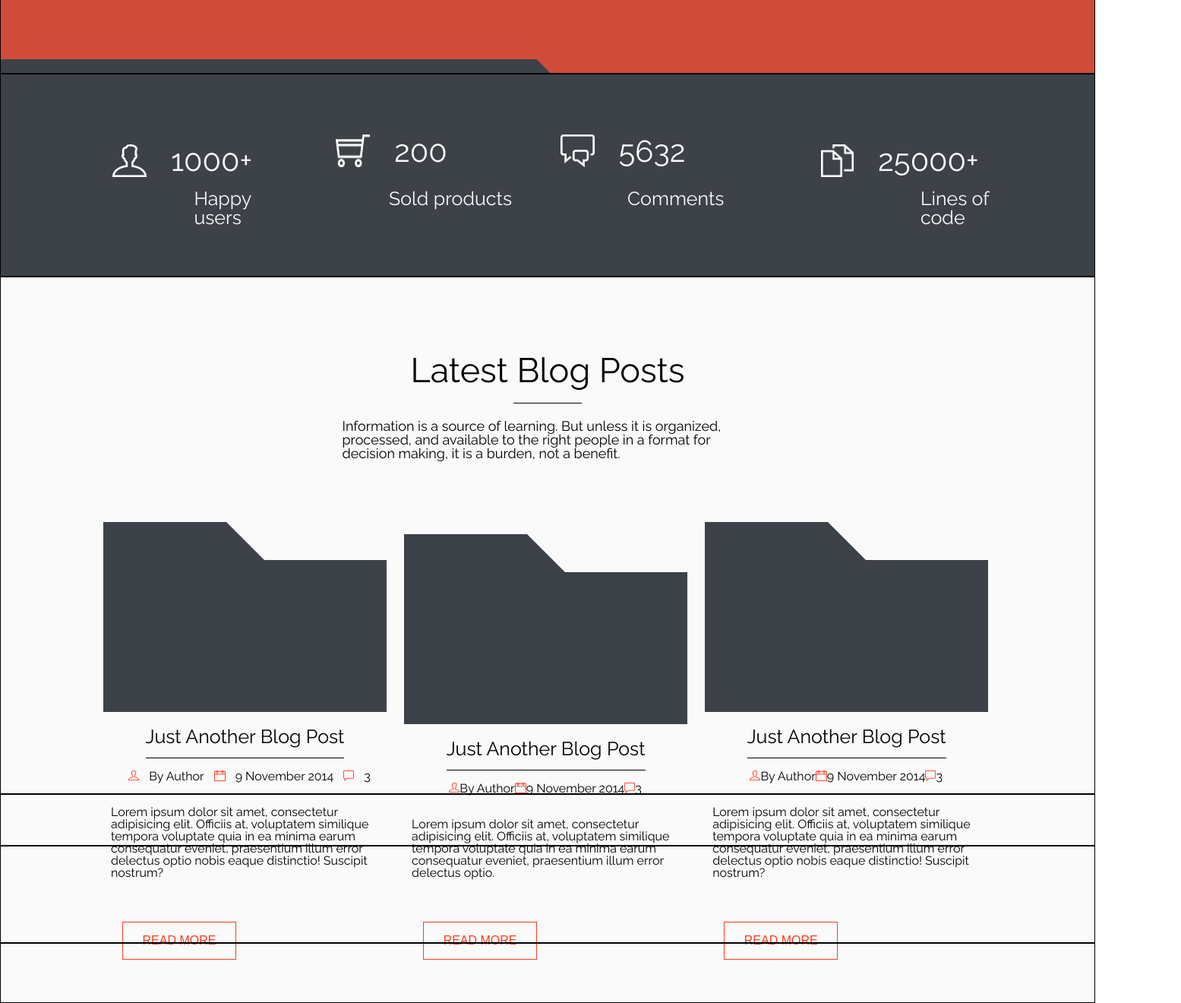
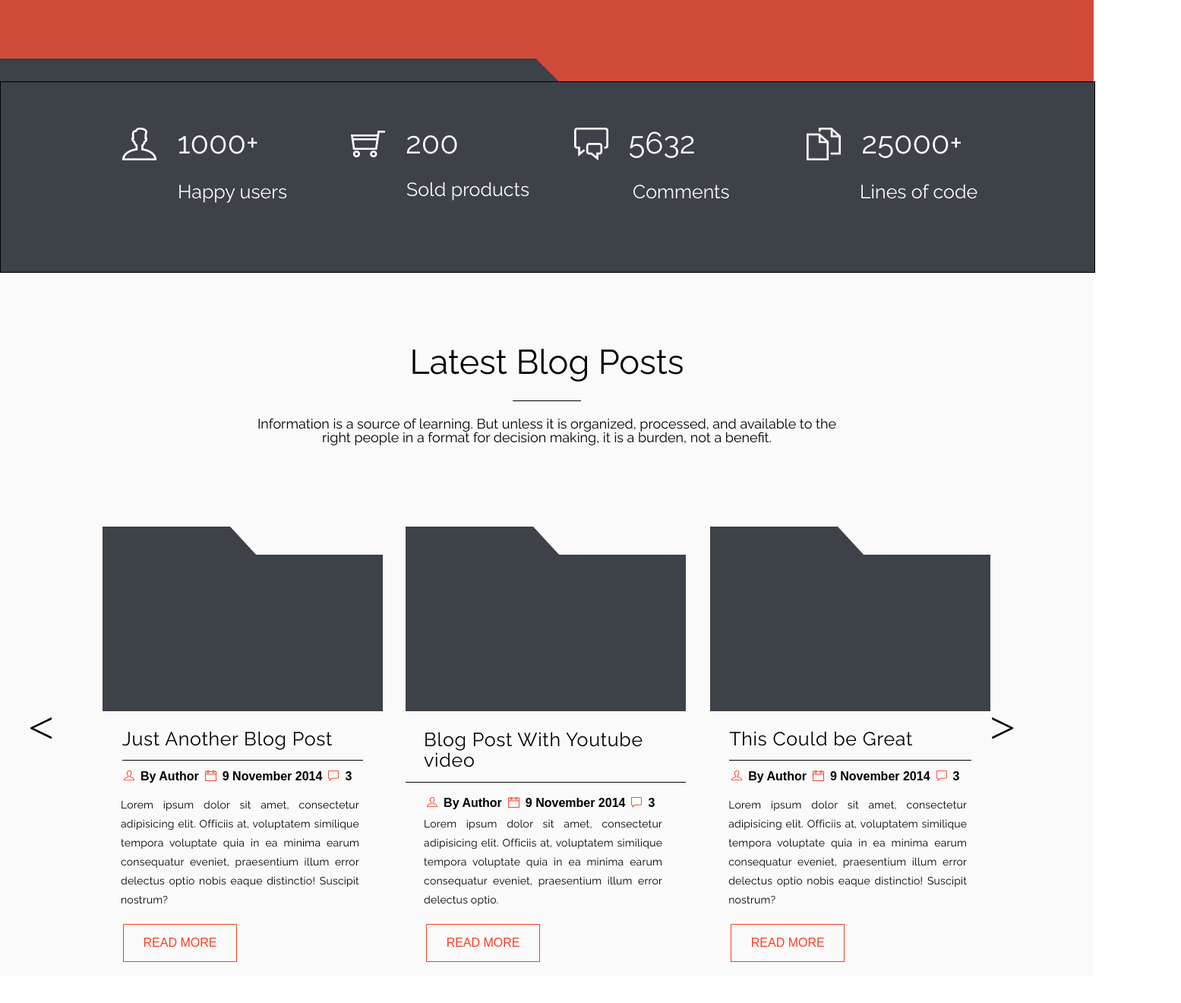
Before and after one commit to Pozharitskiy/hiqo-pozharitsky-markup, a website: page index.html in a window 1280 px wide. Shown: the part 1460-2780 px from the top of the page at 76% size, 1555 px wide, since content can reach past the window. After the commit the page ends 2745 px from the top, so only its background shows below. Drawn offline with Linux system fonts and the light colour scheme; a web font is replaced by a local one.

Commit message:
PixelPerfect all i did

```diff
--- a/index.html
+++ b/index.html
@@ -76,35 +76,39 @@
           </p>
           <p class="quote-author">— Erik Adigard</p>
         </div>
+        <div class="bottom-picture"></div>
       </div>
       <div class="commercial-data">
         <ul class="list-of-data">
           <li class="list-of-data-li">
             <div class="chapter">
-              <img src="src/img/user.png" alt="" class="chapter-image"/>
-              <p class="list-numbers">1000+</p>
+              <div class="chapter-container"><img src="src/img/user.png" alt="" class="chapter-image"/>
+              <p class="list-numbers">1000+</p></div>
               <p class="list-letters">Happy users</p>
             </div>
           </li>
           <li class="list-of-data-li">
             <div class="chapter-two">
-              <img src="src/img/cart.png" alt="" class="chapter-image" />
-              <p class="list-numbers">200</p>
-              <p class="list-letters">Sold products</p>
+                <div class="chapter-container-two">
+              <img src="src/img/cart.png" alt="" class="chapter-image-two" />
+              <p class="list-numbers">200</p></div>
+              <p class="list-letters-two">Sold products</p>
             </div>
           </li>
-          <li class="list-of-data-li">
+          <li class="list-of-data-li-special">
             <div class="chapter-three">
-              <img src="src/img/comments.png" alt="" class="chapter-image" />
-              <p class="list-numbers">5632</p>
-              <p class="list-letters">Comments</p>
+                <div class="chapter-container-three">
+              <img src="src/img/comments.png" alt="" class="chapter-image-three" />
+              <p class="list-numbers">5632</p></div>
+              <p class="list-letters-three">Comments</p>
             </div>
           </li>
           <li class="list-of-data-li">
             <div class="chapter-four">
-              <img src="src/img/files.png" alt="" class="chapter-image" />
-              <p class="list-numbers">25000+</p>
-              <p class="list-letters">Lines of code</p>
+                <div class="chapter-container-four">
+              <img src="src/img/files.png" alt="" class="chapter-image-four" />
+              <p class="list-numbers">25000+</p></div>
+              <p class="list-letters-four">Lines of code</p>
             </div>
           </li>
         </ul>
@@ -121,13 +125,15 @@
           </p>
         </div>
         <div class="blog-folders">
+          <div class="arrows"><p class="left-blog-arrow"><</p>
+          <p class="right-blog-arrow">></p></div>
           <div class="first-column">
             <div class="folder">
               <div class="folder-headline">
-                <p class="folder-name">Just Another Blog Post</p>
+                <p class="first-folder-name">Just Another Blog Post</p>
               </div>
             </div>
-            <div class="folder-info">
+            <div class="first-folder-info">
               <ul class="info-list">
                 <li class="info-list-li"><img src="src/img/blog/blog-user.png"  alt=""/></li>
                 <li class="info-list-li"><p>By Author</p></li>
@@ -149,45 +155,47 @@
               <button class="read-more">read more</button>
             </div>
           </div>
-          <div class="first-column">
+          <div class="second-column">
               <div class="folder">
                 <div class="folder-headline">
-                  <p class="folder-name">Just Another Blog Post</p>
+                  <p class="second-folder-name">Blog Post With Youtube   video</p>
                 </div>
               </div>
-              <div class="folder-info">
+              <div class="second-folder-info">
                 <ul class="info-list">
-                  <li><img src="src/img/blog/blog-user.png"  alt=""/></li>
-                  <li><p>By Author</p></li>
-                  <li><img src="src/img/blog/calendar.png"  alt=""/></li>
-                  <li><p>9 November 2014</p></li>
-                  <li><img src="src/img/blog/blog-comment.png"  alt=""/></li>
-                  <li><p>3</p></li>
+                  <li class="info-list-li"><img src="src/img/blog/blog-user.png"  alt=""/></li>
+                  <li class="info-list-li"><p>By Author</p></li>
+                  <li class="info-list-li"><img src="src/img/blog/calendar.png"  alt=""/></li>
+                  <li class="info-list-li"><p>9 November 2014</p></li>
+                  <li class="info-list-li"><img src="src/img/blog/blog-comment.png"  alt=""/></li>
+                  <li class="info-list-li"><p>3</p></li>
                 </ul>
               </div>
               <div class="folder-paragraph">
                 <p class="folder-words">
-                    Lorem ipsum dolor sit amet, consectetur adipisicing elit. Officiis at, voluptatem similique tempora voluptate quia in ea minima earum consequatur eveniet, praesentium illum error delectus optio.
-                </p>
+                    Lorem ipsum dolor sit amet, consectetur adipisicing elit.
+                     Officiis at, voluptatem similique tempora voluptate quia in ea minima earum consequatur eveniet,
+                      praesentium illum error delectus optio.
+               </p>
               </div>
               <div class="folder-button">
                 <button class="read-more">read more</button>
               </div>
             </div>
-            <div class="first-column">
+            <div class="third-column">
                 <div class="folder">
                   <div class="folder-headline">
-                    <p class="folder-name">Just Another Blog Post</p>
+                    <p class="third-folder-name">This Could be Great</p>
                   </div>
                 </div>
-                <div class="folder-info">
+                <div class="third-folder-info">
                   <ul class="info-list">
-                    <li><img src="src/img/blog/blog-user.png"  alt=""/></li>
-                    <li><p>By Author</p></li>
-                    <li><img src="src/img/blog/calendar.png" alt="" /></li>
-                    <li><p>9 November 2014</p></li>
-                    <li><img src="src/img/blog/blog-comment.png"  alt=""/></li>
-                    <li><p>3</p></li>
+                    <li class="info-list-li"><img src="src/img/blog/blog-user.png"  alt=""/></li>
+                    <li class="info-list-li"><p>By Author</p></li>
+                    <li class="info-list-li"><img src="src/img/blog/calendar.png" alt="" /></li>
+                    <li class="info-list-li"><p>9 November 2014</p></li>
+                    <li class="info-list-li"><img src="src/img/blog/blog-comment.png"  alt=""/></li>
+                    <li class="info-list-li"><p>3</p></li>
                   </ul>
                 </div>
                 <div class="folder-paragraph">
--- a/scss/_inheritance.scss
+++ b/scss/_inheritance.scss
@@ -1,3 +1,5 @@
+@import "variables";
+
 %centering {
   display: flex;
   justify-content: center;
--- a/scss/components/_blog.scss
+++ b/scss/components/_blog.scss
@@ -5,12 +5,14 @@
 
 .blog-headline {
   @extend %headline;
-  padding: 100px 0 84px;
+  padding: 95px 0 93px;
+  width: 100%;
 }
 
 .blog-underline {
   @extend %underline;
   border-bottom: 1px solid $black;
+  padding-bottom: 28px;
 }
 
 .blog-underline-headline {
@@ -20,11 +22,14 @@
 
 .blog-underline-text {
   @extend %underline-text;
+  text-align: center;
+  width: 53%;
   align-self: center;
   color: $black;
 }
 .blog-folders {
   margin-left: 115px;
+  width: 100%;
 }
 
 .folder {
@@ -43,10 +48,31 @@
   @include flex;
 }
 
-.folder-name {
-  padding: 220px 0 15px;
+%folder-name {
+  padding: 230px 40px 15px 0;
   font-size: 25px;
   border-bottom: 1px solid black;
+  letter-spacing: 0.7px;
+  &:hover {
+    cursor: pointer;
+    color: $orange;
+  }
 }
+
+.first-folder-name {
+  @extend %folder-name;
+}
+
+.second-folder-name {
+  @extend %folder-name;
+  padding-left: 24px;
+  line-height: 27px;
+}
+
+.third-folder-name {
+  @extend %folder-name;
+  padding-right: 77px;
+}
+
 .folder-name:hover {
 }
--- a/scss/components/_commercial.scss
+++ b/scss/components/_commercial.scss
@@ -2,10 +2,10 @@
 @import "./mixins/flex-mix.scss";
 
 .commercial-data {
-  padding: 25px 0;
   width: $container-width;
   border: 1px solid black;
   background: $grey;
+  padding-bottom: 35px;
 }
 .list-of-data {
   color: $white;
@@ -15,25 +15,78 @@
 .list-of-data-li {
   width: 25%;
   float: left;
+  margin-top: 60px;
 }
-.list-letters {
+.list-of-data-li-special {
+  width: 18%;
+  float: left;
+  margin-top: 60px;
+}
+%list-letters {
   font-size: 25px;
   align-self: flex-end;
-  margin-left: -6vw;
-  margin-top: 126px;
+  margin: 29px 53px 0 0;
 }
+
+.list-letters {
+  @extend %list-letters;
+}
+
+.list-letters-two {
+  @extend %list-letters;
+  margin: 29px 58px 0 0;
+}
+
+.list-letters-three {
+  @extend %list-letters;
+  margin: 29px 0 0 112px;
+  align-self: flex-start;
+}
+
+.list-letters-four {
+  @extend %list-letters;
+}
+
 .list-numbers {
   font-size: 40px;
-  margin-left: 32px;
+  margin-left: 27px;
 }
 %chapter {
   @include flex;
+  flex-direction: column;
+  width: 100%;
   align-items: center;
+}
+
+%chapter-container {
+  display: flex;
+  width: 100%;
+  justify-content: center;
+}
+
+.chapter-container {
+  @extend %chapter-container;
+}
+
+.chapter-container-two {
+  @extend %chapter-container;
+  justify-content: flex-start;
+  margin-left: 122px;
+}
+
+.chapter-container-three {
+  @extend %chapter-container;
+  justify-content: flex-start;
+  margin-left: 69px;
+}
+
+.chapter-container-four {
+  @extend %chapter-container;
 }
 
 .chapter {
   @extend %chapter;
-  margin-left: 147px;
+  margin-left: 70px;
 }
 
 .chapter-two {
@@ -51,7 +104,26 @@
   margin-right: 100px;
 }
 
-.chapter-image {
+%chapter-image {
   width: 45px;
   height: 43px;
 }
+
+.chapter-image {
+  @extend %chapter-image;
+}
+
+.chapter-image-two {
+  @extend %chapter-image;
+  height: 35px;
+  margin: 4px 0 0 6px;
+}
+
+.chapter-image-three {
+  @extend %chapter-image;
+}
+
+.chapter-image-four {
+  @extend %chapter-image;
+  margin-left: 9px;
+}
--- a/scss/components/_folder.scss
+++ b/scss/components/_folder.scss
@@ -2,49 +2,78 @@
 @import "./mixins/flex-mix.scss";
 @import "./src/fonts";
 
-.first-column {
+%column {
   width: 372px;
   display: inline-block;
   margin-left: 20px;
 }
 
+.first-column {
+  @extend %column;
+}
+
+.second-column {
+  @extend %column;
+  margin-left: 23px;
+}
+
+.third-column {
+  @extend %column;
+  margin-left: 25px;
+}
+
 %folder {
-  margin: 47px 0;
-  width: 373px;
-  height: 200px;
+  margin: 52px 0;
+  width: 369px;
+  height: 206px;
   background: $grey;
   position: relative;
   &:before {
-    width: (373px / 2 - 25px);
-    height: 50px;
+    width: 168px;
+    height: 38px;
     background: $grey;
     position: absolute;
     content: "";
-    top: -50px;
+    top: -37px;
     left: 0;
   }
   &:after {
     width: 0;
     height: 0;
-    border-bottom: 50px solid $grey;
-    border-right: 50px solid transparent;
+    border-bottom: 78px solid #3d4148;
+    border-right: 72px solid transparent;
     position: absolute;
     content: "";
-    top: -50px;
-    left: (373px / 2 - 25px);
+    top: -37px;
+    left: 167.5px;
   }
 }
 
-.folder-info {
-  padding: 30px 0px;
+%folder-info {
+  padding: 26px 0 10px 0px;
+}
+
+.first-folder-info {
+  @extend %folder-info;
+}
+
+.second-folder-info {
+  padding: 61px 0 0 0;
+}
+
+.third-folder-info {
+  @extend %folder-info;
 }
 
 .info-list {
   @include flex;
+  justify-content: start;
+  margin-left: 20px;
 }
 
 .info-list-li {
-  margin-left: 13px;
+  margin-left: 8px;
+  font-weight: bold;
 }
 
 .folder-paragraph {
@@ -62,5 +91,13 @@
 }
 
 .folder-button {
-  padding: 56px 25px;
+  padding: 19px 27px;
 }
+
+.folder-words {
+  text-align: justify;
+  padding: 6px 24px 0 14px;
+  font-size: 14px;
+  line-height: 25px;
+  letter-spacing: 0.2px;
+}
--- a/scss/style.scss
+++ b/scss/style.scss
@@ -16,7 +16,7 @@ a {
 
 .container {
   @include flex;
-  max-width: $container-width;
+  width: $container-width;
   flex-direction: column;
   font-family: Raleway, sans-serif;
   background: $grey;
@@ -24,7 +24,6 @@ a {
 
 .start-screen-block {
   max-width: $container-width;
-  border: 1px solid black;
   background: #3d4148;
 }
 
@@ -75,7 +74,7 @@ header li:hover {
   margin: 0 auto;
 }
 .slider-buttons {
-  margin: 62px 0 0 98px;
+  margin: 60px 0 0 98px;
 }
 .arrows {
   position: absolute;
@@ -88,7 +87,21 @@ header li:hover {
 }
 .right-arrow {
   @extend %arrow;
+  right: 0;
 }
+
+.right-blog-arrow {
+  right: 59px;
+  top: -22px;
+  @extend %arrow;
+}
+
+.left-blog-arrow {
+  left: -77px;
+  top: -22px;
+  @extend %arrow;
+}
+
 .slider-headline {
   font-size: 70px;
   font-weight: 700;
@@ -96,10 +109,10 @@ header li:hover {
   margin: 161px 0 0 92px;
 }
 .line {
-  margin: -16px 95px;
+  margin: -25px 95px;
 }
 .slider-dots {
-  margin: 137px auto 0 auto;
+  margin: 141px auto 0 auto;
   display: flex;
   justify-content: space-around;
   width: 105px;
@@ -134,7 +147,6 @@ header li:hover {
   margin-top: 25px;
   width: $container-width;
   z-index: 100;
-  border: 1px solid black;
 }
 .paralax-headline {
   @extend %headline;
@@ -143,8 +155,31 @@ header li:hover {
   @include flex;
   flex-direction: column;
   padding-top: 40px;
-  padding-bottom: 165px;
+  padding-bottom: 147px;
   color: $white;
+}
+
+.bottom-picture {
+  width: 734px;
+  display: flex;
+  height: 30px;
+  &:before {
+    width: 705px;
+    height: 30px;
+    background: $grey;
+    content: "";
+    top: -50px;
+    left: 0;
+  }
+  &:after {
+    width: 0;
+    height: 0;
+    border-bottom: 30px solid $grey;
+    border-right: 30px solid transparent;
+    content: "";
+    top: -50px;
+    left: (373px / 2 - 25px);
+  }
 }
 .quote-symbol {
   font-family: "Times New Roman";
@@ -175,22 +210,18 @@ header li:hover {
 }
 .latest-blog-posts {
   width: $container-width;
-  border: 1px solid black;
   background: $white;
 }
 .latest-portfolio {
   margin-top: -80px;
   width: $container-width;
-  border: 1px solid black;
 }
 .feedback {
   margin-top: -130px;
   width: $container-width;
-  border: 1px solid black;
 }
 footer {
   margin-top: -70px;
   width: $container-width;
-  border: 1px solid black;
   background: #303030;
 }
```
Also changed, not shown: assets/style.css.
